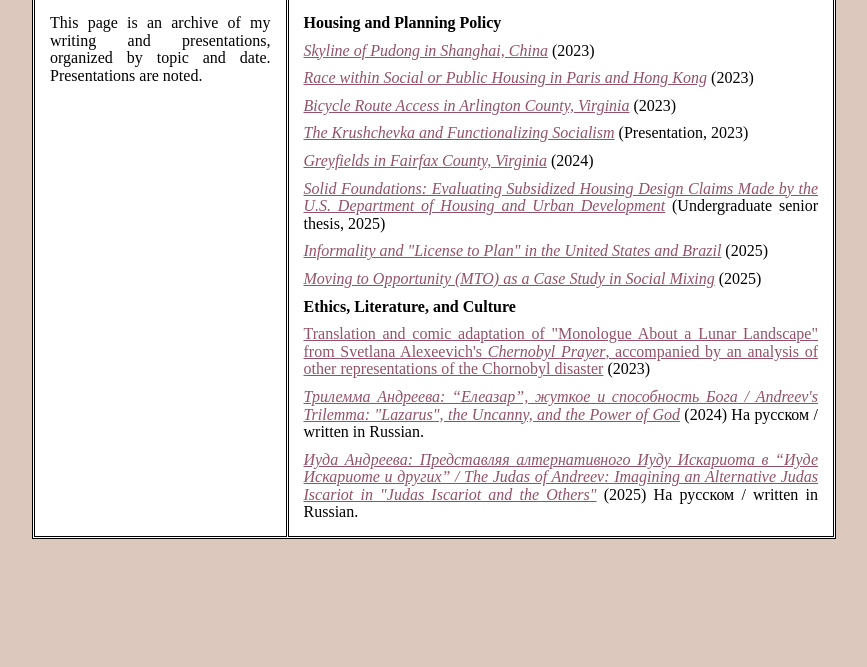
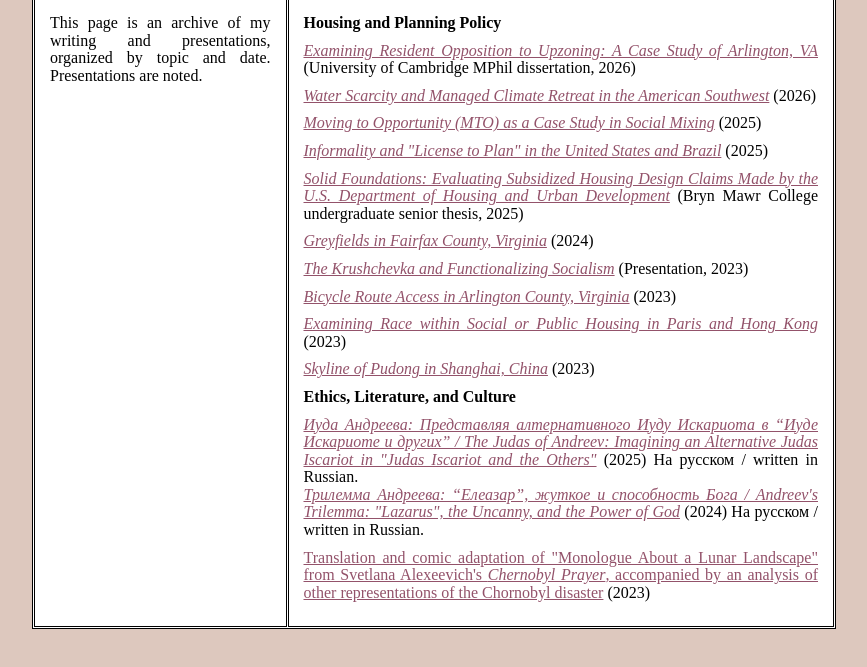
Before and after one commit to katya-little/portfolio, a plain HTML site: page writing.html in a window 1280 px wide. Shown: the part 115-782 px from the top of the page, without its empty margins (206-1073 px from the left). Drawn offline with Linux system fonts and the light colour scheme.

Commit message:
Add files via upload

```diff
--- a/writing.html
+++ b/writing.html
@@ -37,19 +37,21 @@
           </div>
           <div id="main-right">
             <p class="heading"><b>Housing and Planning Policy</b></p>
+            <p class="notend"><a href="klittle_mphil-dissertation.pdf"><i>Examining Resident Opposition to Upzoning: A Case Study of Arlington, VA </i></a> (University of Cambridge MPhil dissertation, 2026)</p>
+            <p class="notend"><a href="klittle_pgr08_climateeffects.pdf"><i>Water Scarcity and Managed Climate Retreat in the American Southwest</i></a> (2026)</p>
+            <p class="notend"><a href="klittle_pgr02_mto.pdf"><i>Moving to Opportunity (MTO) as a Case Study in Social Mixing</i></a> (2025)</p>
+            <p class="notend"><a href="klittle_pgr01_informality.pdf"><i>Informality and "License to Plan" in the United States and Brazil</i></a> (2025)</p>
+            <p class="notend"><a href="klittle_thesis_subhousingclaims.pdf"><i>Solid Foundations: Evaluating Subsidized Housing Design Claims Made by the U.S. Department of Housing and Urban Development</i></a> (Bryn Mawr College undergraduate senior thesis, 2025)</p>
+            <p class="notend"><a href="https://katyalittle.github.io/fairfax_greyfields/"><i>Greyfields in Fairfax County, Virginia</i></a> (2024)</p>
+            <p class="notend"><a href="klittle_arch_kruschevka.pdf"><i>The Krushchevka and Functionalizing Socialism</i></a> (Presentation, 2023)</p>
+            <p class="notend"><a href="klittle_urbancands_arlingtonbikes.pdf"><i>Bicycle Route Access in Arlington County, Virginia</i></a> (2023)</p>
+            <p class="notend"><a href="klittle_rmb_racesocialhousing.pdf"><i>Examining Race within Social or Public Housing in Paris and Hong Kong</i></a> (2023)</p>
             <p class="notend"><a href="klittle_urbanform_pudongskyline.pdf"><i>Skyline of Pudong in Shanghai, China</i></a> (2023)</p>
-            <p class="notend"><a href="klittle_rmb_racesocialhousing.pdf"><i>Race within Social or Public Housing in Paris and Hong Kong</i></a> (2023)</p>
-            <p class="notend"><a href="klittle_urbancands_arlingtonbikes.pdf"><i>Bicycle Route Access in Arlington County, Virginia</i></a> (2023)</p>
-            <p class="notend"><a href="klittle_arch_kruschevka.pdf"><i>The Krushchevka and Functionalizing Socialism</i></a> (Presentation, 2023)</p>
-            <p class="notend"><a href="https://katyalittle.github.io/fairfax_greyfields/"><i>Greyfields in Fairfax County, Virginia</i></a> (2024)</p>
-            <p class="notend"><a href="klittle_thesis_subhousingclaims.pdf"><i>Solid Foundations: Evaluating Subsidized Housing Design Claims Made by the U.S. Department of Housing and Urban Development</i></a> (Undergraduate senior thesis, 2025)</p>
-            <p class="notend"><a href="klittle_pgr01_informality.pdf"><i>Informality and "License to Plan" in the United States and Brazil</i></a> (2025)</p>
-            <p class="notend"><a href="klittle_pgr02_mto.pdf"><i>Moving to Opportunity (MTO) as a Case Study in Social Mixing</i></a> (2025)</p>
 
             <p class="heading"><b>Ethics, Literature, and Culture</b></p>
+            <p><i><a href="klittle_rus_iuda.pdf">Иуда Андреева: Представляя алтернативного Иуду Искариота в “Иуде Искариоте и других” / The Judas of Andreev: Imagining an Alternative Judas Iscariot in "Judas Iscariot and the Others"</a></i> (2025) На русском / written in Russian.</p>
+            <p class="notend"><a href="klittle_rus_eleazar.pdf"><i>Трилемма Андреева: “Елеазар”, жуткое и способность Бога / Andreev's Trilemma: "Lazarus", the Uncanny, and the Power of God</i></a> (2024) На русском / written in Russian.</p>
             <p class="notend"><a href="https://digitalscholarship.brynmawr.edu/reactor-room/projects/monologue-about-a-lunar-landscape/">Translation and comic adaptation of "Monologue About a Lunar Landscape" from Svetlana Alexeevich's <i>Chernobyl Prayer</i>, accompanied by an analysis of other representations of the Chornobyl disaster</a> (2023)</p>
-            <p class="notend"><a href="klittle_rus_eleazar.pdf"><i>Трилемма Андреева: “Елеазар”, жуткое и способность Бога / Andreev's Trilemma: "Lazarus", the Uncanny, and the Power of God</i></a> (2024) На русском / written in Russian.</p>
-            <p><i><a href="klittle_rus_iuda.pdf">Иуда Андреева: Представляя алтернативного Иуду Искариота в “Иуде Искариоте и других” / The Judas of Andreev: Imagining an Alternative Judas Iscariot in "Judas Iscariot and the Others"</a></i> (2025) На русском / written in Russian.</p>
           </div>
         </div>
       </div>
```
Also changed, not shown: index.html (+1 -1 lines).
